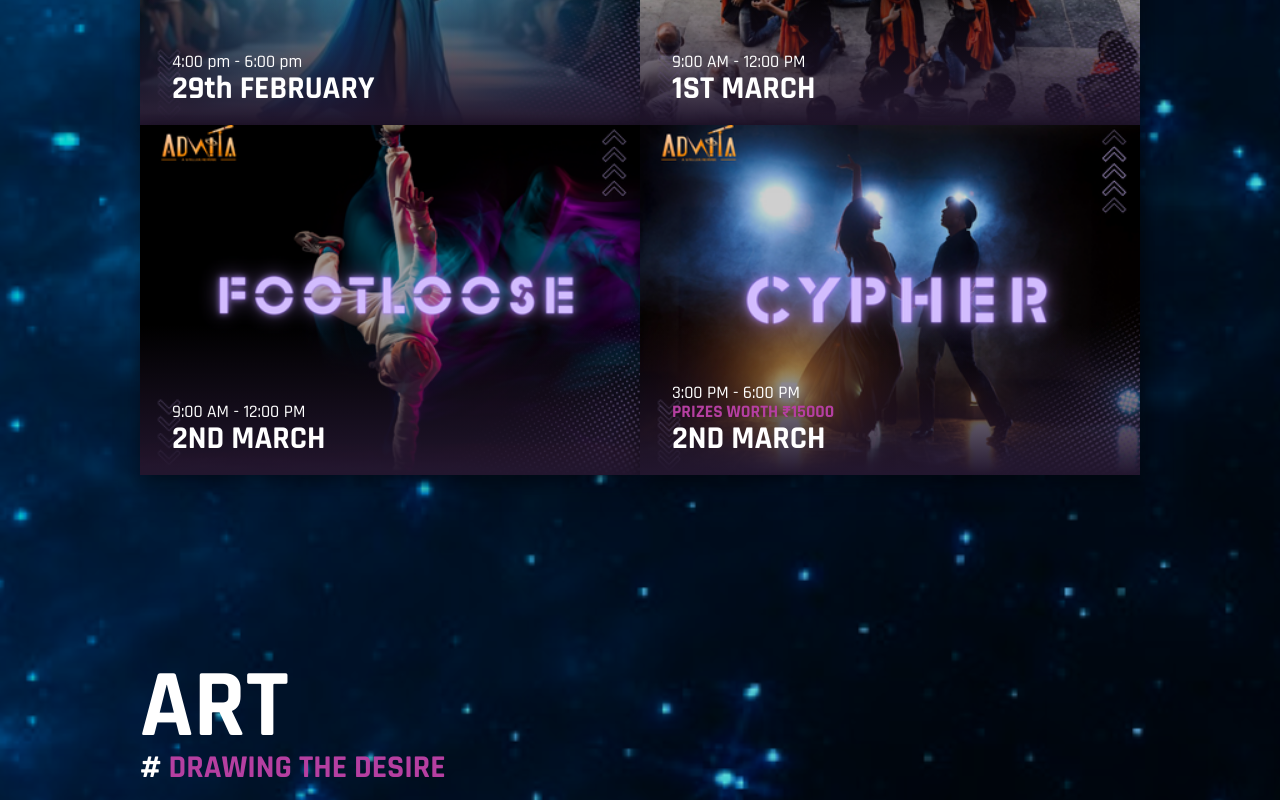
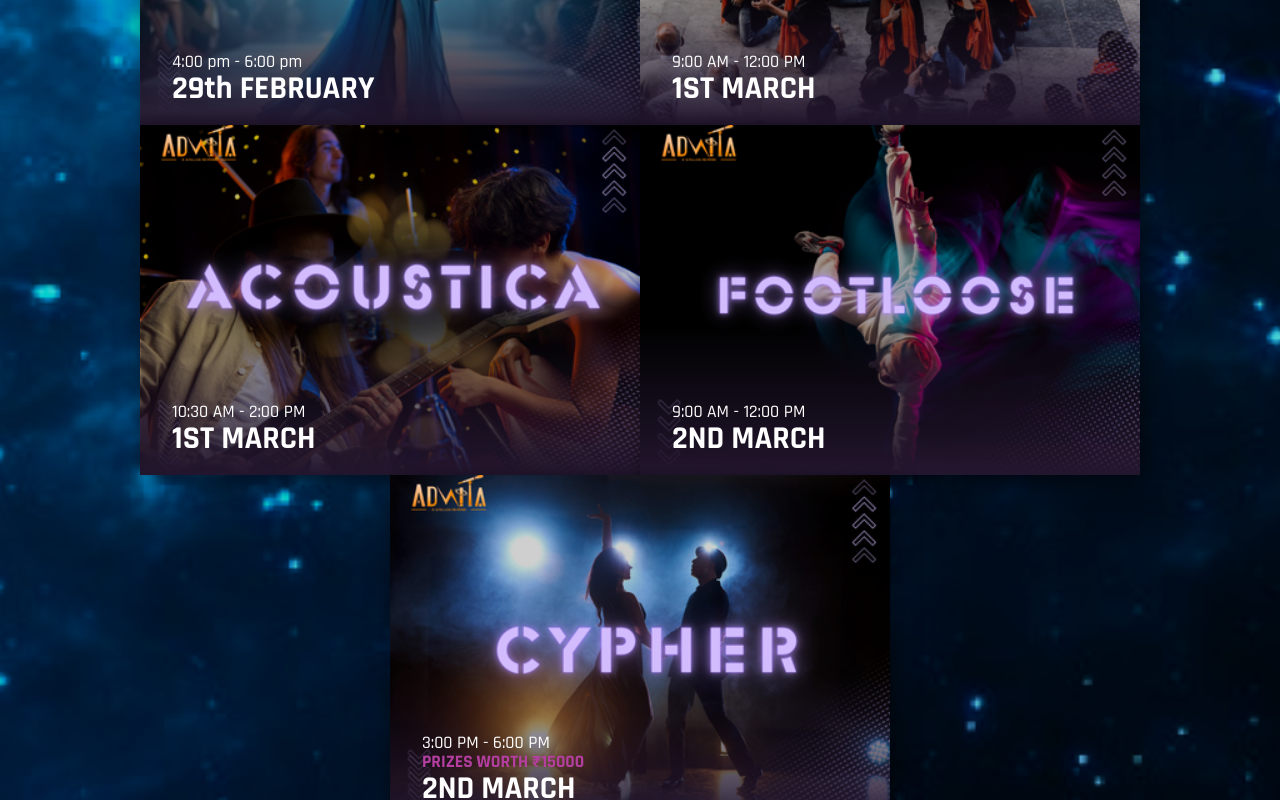
Before and after one commit to swoyam2609/ADVAITA-24-Website, a React (Create React App) app: page /events in a window 1280 px wide. Shown: the part 3860-4660 px from the top of the page. Built offline with nearby package versions, Linux system fonts and the light colour scheme.

Commit message:
acoustica

```diff
--- a/src/routes/eventsData.js
+++ b/src/routes/eventsData.js
@@ -143,6 +143,14 @@ export const eventsData = [
                 link: "https://unstop.com/p/pradarshan-nukkad-international-institute-of-information-technology-iiit-bhubaneswar-858098",
                 linkText: "Register",
             },
+            {
+                date: "1ST MARCH",
+                time: "10:30 AM - 2:00 PM",
+                description: "Step into the captivating world of ACOUSTICA, a college fest where musical magic takes center stage. Anuraag offers solo singers the chance to showcase their enchanting vocals, while RapMania invites rhythmic wizards to cast spells through rap performances. In Amplified Rhythm, beatboxers engage in a mesmerizing duel, impressing judges with technicality, stage presence, and originality. ACOUSTICA promises a spellbinding experience, celebrating diverse musical talents in a magical setting.",
+                image: "/event-images/acoustica.png",
+                link: "https://unstop.com/p/acoustica-anuraag-international-institute-of-information-technology-iiit-bhubaneswar-858136",
+                linkText: "Register",
+            },
 
             {
                 date: "2ND MARCH",
@@ -162,6 +170,7 @@ export const eventsData = [
                 prize: 15000,
                 extraInfo: "If you wish to just participate in Cypher during Advaita, you can purchase an event pass on the spot for ₹100 instead of the 1 or 4 day passes.",
             },
+
         ]
     },
 
```
Also changed, not shown: public/event-images/acoustica.png (added), public/event-images/acoustica.webp (deleted).
